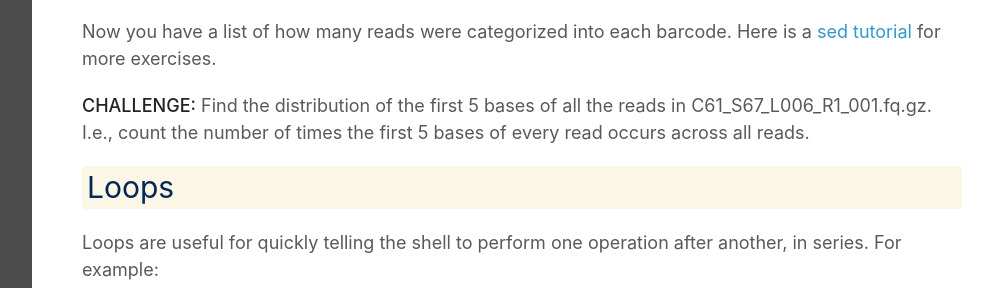
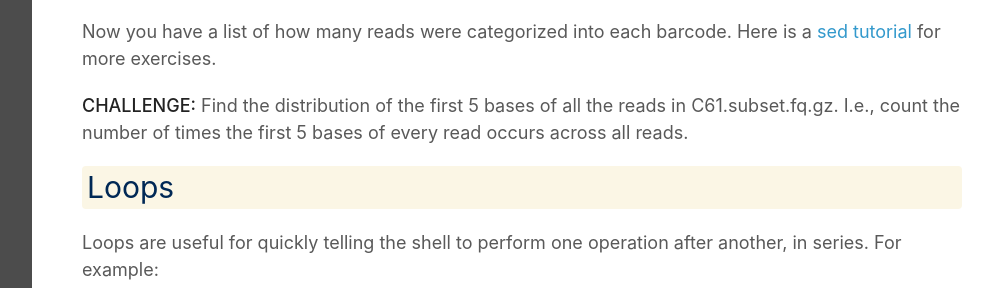
Before and after one commit to ucdavis-bioinformatics-training/2022-September-Introduction-to-the-Command-Line-for-Bioinformatics, a Jekyll site: the page built from cli/command-line-intro3.md, in a window 1280 px wide. Shown: the part 2985-3273 px from the top of the page, without its empty margins (268-1261 px from the left). Built offline with Jekyll 4.4.1, drawn with Linux system fonts in a browser that asks for light colours; our own code applies the rules of GitHub Pages for plain Markdown files.

Commit message:
fixing typo

```diff
--- a/cli/command-line-intro3.md
+++ b/cli/command-line-intro3.md
@@ -154,7 +154,7 @@ Finally, as before, we need to sort the data and then use "uniq -c" to count. Th
 Now you have a list of how many reads were categorized into each barcode. Here is a [sed tutorial](https://www.digitalocean.com/community/tutorials/the-basics-of-using-the-sed-stream-editor-to-manipulate-text-in-linux) for more exercises.
 
 **CHALLENGE:**
-Find the distribution of the first 5 bases of all the reads in C61_S67_L006_R1_001.fq.gz. I.e., count the number of times the first 5 bases of every read occurs across all reads.
+Find the distribution of the first 5 bases of all the reads in C61.subset.fq.gz. I.e., count the number of times the first 5 bases of every read occurs across all reads.
 
 
 Loops
```
